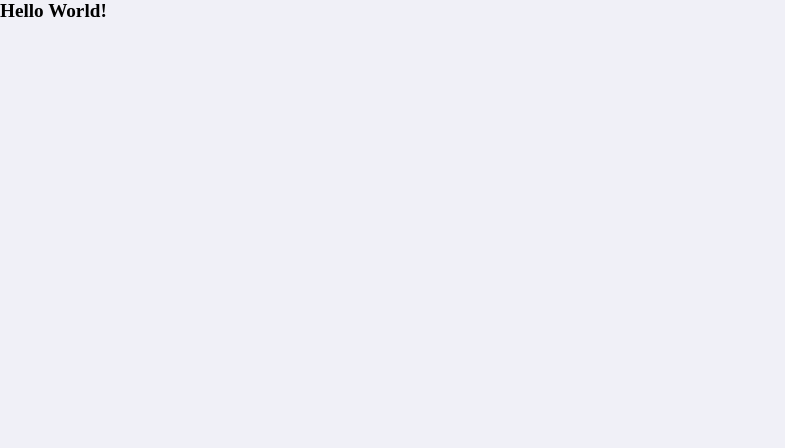
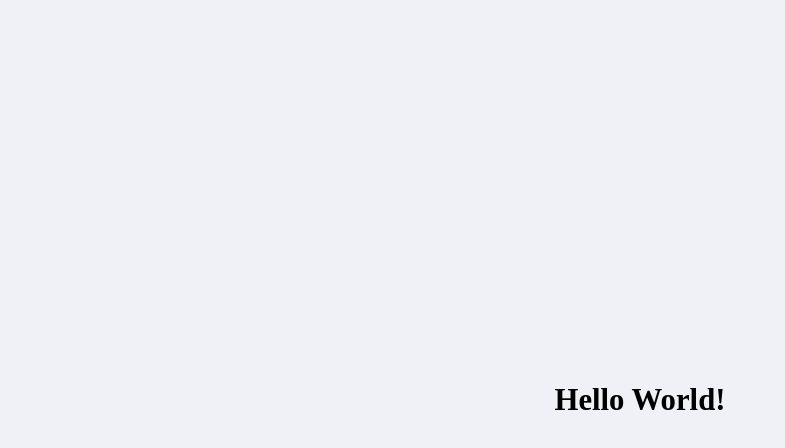
Before and after one commit to eitchtee/proffy, a React (Create React App) app in the folder web/: page / in a window 1280 px wide. Shown: the top 448 px of the page, without its empty margins (0-785 px from the left). Built offline with nearby package versions, Linux system fonts and the light colour scheme.

Commit message:
Update global.css files

```diff
--- a/web/src/assets/styles/global.css
+++ b/web/src/assets/styles/global.css
@@ -34,3 +34,16 @@
 body {
     background-color: var(--color-background);
 }
+
+#root {
+  display: flex;
+  align-items: center;
+  justify-content: center;
+}
+
+body,
+input,
+button,
+textarea {
+  font: 500 1.6rem Poppins;
+}
```
Lines whose indentation alone changed are shown as unchanged.
